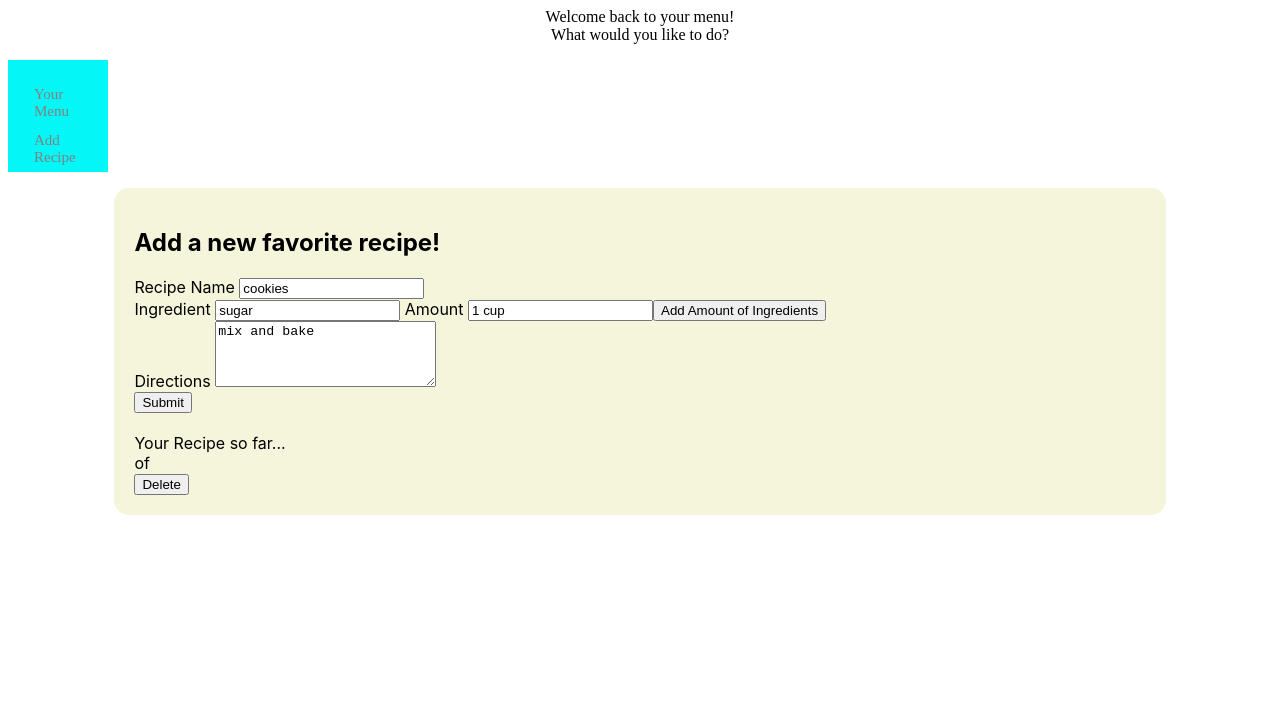
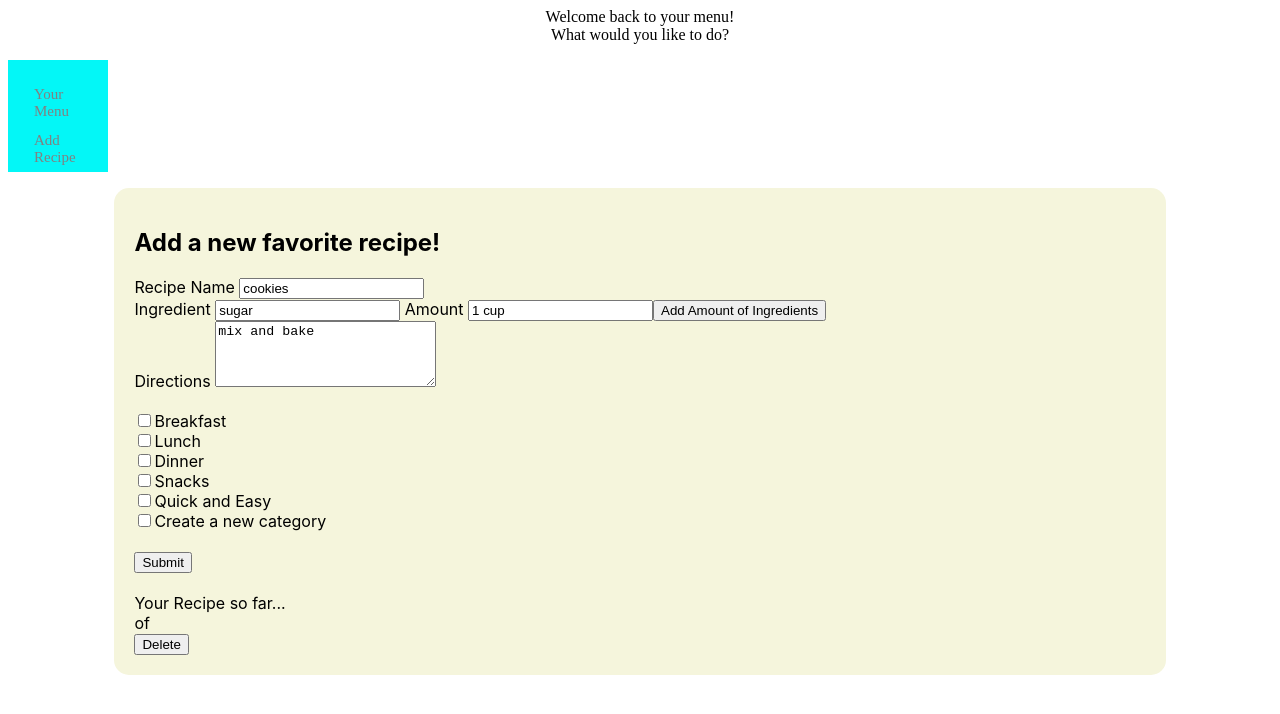
Before and after one commit to Sebastian-Russo/personal-menu, a React (Create React App) app: page /recipe-form in a window 1280 px wide. Shown: the top 714 px of the page. Built offline with nearby package versions, Linux system fonts and the light colour scheme.

Commit message:
added checkboxes and hidden input for other

```diff
--- a/src/actions/index.js
+++ b/src/actions/index.js
@@ -1,8 +1,9 @@
 export const ADD_RECIPE = 'ADD_RECIPE';
-export const addRecipe = ({name, ingredient, amount, directions}) => ({
+export const addRecipe = ({name, ingredient, amount, directions, id}) => ({
     type: ADD_RECIPE,
     name,
     ingredient,
     amount,
-    directions
+    directions,
+    id
 })
--- /dev/null
+++ b/src/components/recipe-categories.js
@@ -0,0 +1,112 @@
+import React from 'react';
+
+export default class RecipeCategories extends React.Component {
+    constructor(props){
+        super(props);
+        this.state = {
+            categories: [],
+            otherCheckbox: true
+        }
+    }
+
+    checkCategories = e => {
+
+        // let checkedBox = e.target.value;
+
+        // console.log(checkedBox)
+    }
+
+
+    otherCheckbox = () => {
+            this.setState({
+                otherCheckbox: !this.state.otherCheckbox
+            })
+    };
+
+
+    render() {
+
+        return (
+            <div>
+                    <input
+                        name="categories"
+                        id="breakfast"
+                        type="checkbox"
+                        value="breakfast"
+                        onChange={this.checkCategories}
+                    />
+                    <label htmlFor="breakfast">Breakfast</label>
+                    <br></br>
+                    <input
+                        name="categories"
+                        id="lunch"
+                        type="checkbox"
+                        value="lunch"
+                        onChange={this.checkCategories}
+                    />
+                    <label htmlFor="lunch">Lunch</label>
+                    <br></br>
+                    <input
+                        name="categories"
+                        id="dinner"
+                        type="checkbox"
+                        value="dinner"
+                        onChange={this.checkCategories}
+                    />
+                    <label htmlFor="dinner">Dinner</label>
+                    <br></br>
+                    <input
+                        name="categories"
+                        id="snacks"
+                        type="checkbox"
+                        value="snacks"
+                        onChange={this.checkCategories}
+                    />
+                    <label htmlFor="Snacks">Snacks</label>
+                    <br></br>
+                    <input
+                        name="categories"
+                        id="quick-and-easy"
+                        type="checkbox"
+                        value="quick-and-easy"
+                        onChange={this.checkCategories}
+                    />
+                    <label htmlFor="quick-and-easy">Quick and Easy</label>
+                    <br></br>
+                    <input
+                        name="categories"
+                        id="other"
+                        type="checkbox"
+                        value="other"
+                        onChange={this.checkCategories}
+                        onChange={this.otherCheckbox}
+                    />
+                    <label htmlFor="create">Create a new category</label>
+                    <input
+                        type="text"
+                        id="otherValue"
+                        name="other"
+                        hidden={!this.state.otherCheckbox ? false : true}
+                        />
+
+            </div>
+        )
+    }
+}
+
+
+
+
+
+// var otherCheckbox = document.querySelector('input[value="other"]');
+// var otherText = document.querySelector('input[id="otherValue"]');
+// otherText.style.visibility = 'hidden';
+
+// otherCheckbox.addEventListener('change', () => {
+//   if(otherCheckbox.checked) {
+//     otherText.style.visibility = 'visible';
+//     otherText.value = '';
+//   } else {
+//     otherText.style.visibility = 'hidden';
+//   }
+// });
--- a/src/components/recipe-form.js
+++ b/src/components/recipe-form.js
@@ -5,6 +5,7 @@ import {reduxForm, Field,
     actionTypes} from 'redux-form';
 import RecipeInput from './recipe-input';
 import RecipeField from './recipe-field';
+import RecipeCategories from './recipe-categories';
 import {required, nonEmpty} from '../validators';
 import { addRecipe } from '../actions';
 
@@ -13,14 +14,15 @@ export class RecipeForm extends React.Component {
         super(props);
         this.state = {
                 id: Math.random(),
-                name: "",
+                name: null,
                 ingredients: [
                     {
-                        ingredient: "",
-                        amount: ""
+                        ingredient: null,
+                        amount: null
                     }
                 ],
-                directions: ""
+                directions: "",
+                categories: []
         }
     }
 
@@ -53,8 +55,9 @@ export class RecipeForm extends React.Component {
     handleSubmit = e => {
         e.preventDefault();
         // this.handleChange(e)
-        console.log(this.state);
-        this.props.dispatch(addRecipe(this.state))
+        console.log('dispatch addRecipe', this.state);
+
+        // this.props.dispatch(addRecipe(this.state))
     }
 
     render() {
@@ -94,6 +97,10 @@ export class RecipeForm extends React.Component {
                         defaultValue="mix and bake"
                         onChange={this.handleChange}
                     />
+                    <br></br>
+                    <br></br>
+
+                    <RecipeCategories />
 
                         <br></br>
                     <button
--- a/src/reducer/index.js
+++ b/src/reducer/index.js
@@ -74,7 +74,7 @@ export default function menuReducer(state=initialState, action) {
         let answer;
         answer = Object.assign({}, state, {
             menuItems: [...state.menuItems, {
-                    id: state.menuItems.length,
+                    id: action.id,
                     name: action.name,
                     ingredients: [
                         {
@@ -85,7 +85,7 @@ export default function menuReducer(state=initialState, action) {
                     directions: action.directions
             }]
         })
-        console.log('action added recipe', answer)
+        console.log('action added recipe', answer, action)
     }
     return state;
 }
```
